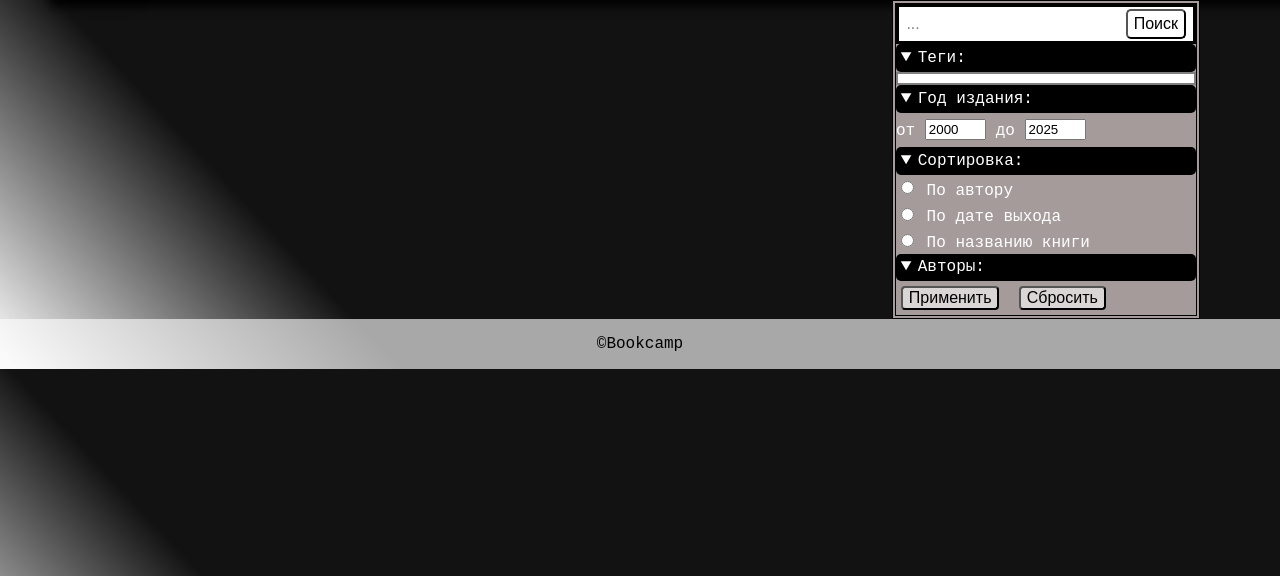
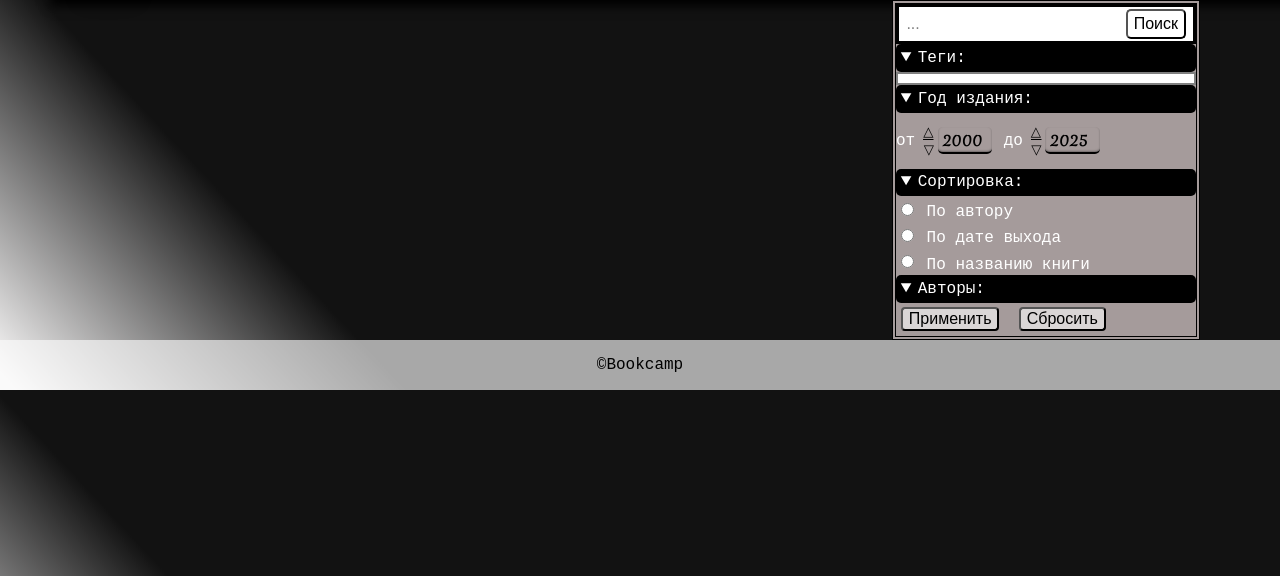
Before and after one commit to kollvan/book-camp, a Django app: page /books/catalog/1/ in a window 1280 px wide. Shown: the part 50-626 px from the top of the page. Run offline with Django 5.2, Linux system fonts and the light colour scheme; data that the repository does not hold is empty; parts of the project's set-up code (start-up, migrations or seed data) failed here and were passed over.

Commit message:
Redesign, Add. Redesign input fields 'from_year', 'to_year' of filter for page catalog. Added js script for input fields 'from_year', 'to_year'.

```diff
--- a/compose.yml
+++ b/compose.yml
@@ -7,7 +7,7 @@ services:
       - POSTGRES_PASSWORD=${POSTGRES_PASS}
       - POSTGRES_DB=${POSTGRES_DB_NAME}
     volumes:
-      - postgres_data:/var/lib/postgres/data
+      - postgres_data:/var/lib/postgresql/data
     networks:
       - bcnet
     healthcheck:
@@ -62,7 +62,7 @@ services:
     build:
       context: .
       dockerfile: Dockerfile-redis
-    image: cont_redis
+    image: cache_redis
     container_name: redis-server
     environment:
       - REDIS_PASSWORD=${REDIS_PASSWORD}
--- a/goods/templates/goods/catalog.html
+++ b/goods/templates/goods/catalog.html
@@ -6,6 +6,7 @@
     <link rel="stylesheet" href="{% static 'bookcamp/css/pagination.css' %}">
     <link rel="stylesheet" href="{% static 'bookcamp/css/card.css' %}">
     <link rel="stylesheet" href="{% static 'bookcamp/css/card-catalog.css'%}">
+    <link rel="stylesheet" href="{% static 'bookcamp/css/filters-style.css'%}">
 {% endblock %}
 
 {% block section %}
@@ -124,16 +125,41 @@
                         <summary class="inscription">
                             Год издания:
                         </summary>
-                        <label for="id_year_publication1">
+                        <div class="choice-number">
+                            <label for="from-year-publication">
                             от
-                        </label>
-                        <input id="id_year_publication1" name="year_from"
-                               value="{% if year_from %}{{ year_from }}{% else %}2000{% endif %}" type="number">
-                        <label for="id_year_publication2">
-                            до
-                        </label>
-                        <input id="id_year_publication2" name="year_to"
-                               value="{% if year_to %}{{ year_to }}{% else %}2025{% endif %}" type="number">
+                            </label>
+                            <div class="choice-number">
+                                <div class="scroll-buttons">
+                                    <div>
+                                        <button id="button-from-up" class="button-up" type="button"></button>
+                                    </div>
+                                    <div>
+                                        <button type="button" id="button-from-down" class="button-down"></button>
+                                    </div>
+                                </div>
+                                <input class="select-number" id="from-year-publication" name="year_from"
+                                       min="0" max="3000"
+                                    value="{% if year_from %}{{ year_from }}{% else %}2000{% endif %}" type="number">
+                                <span></span>
+                            </div>
+                            <label for="to-year-publication">
+                                до
+                            </label>
+                            <div class="choice-number">
+                                <div class="scroll-buttons">
+                                    <div>
+                                        <button id="button-to-up" class="button-up" type="button"></button>
+                                    </div>
+                                    <div>
+                                        <button type="button" id="button-to-down" class="button-down"></button>
+                                    </div>
+                                </div>
+                                <input id="to-year-publication" name="year_to" min="0" max="3000" class="select-number"
+                                value="{% if year_to %}{{ year_to }}{% else %}2025{% endif %}" type="number">
+                                <span></span>
+                            </div>
+                        </div>
                     </details>
                     <details open="true" class="filter-container">
                         <summary class="inscription">
@@ -185,6 +211,7 @@
 {% endblock %}
 {% block scripts %}
     <script type="text/javascript" src="{% static 'bookcamp/js/generic.js' %}"></script>
+    <script type="text/javascript" src="{% static 'bookcamp/js/generic-filter-functional.js' %}"></script>
     <script type="text/javascript" src="{% static 'bookcamp/js/script-btns.js'%}"></script>
     <script type="text/javascript" src="{% static 'bookcamp/js/external-scripts-inventory.js'%}"></script>
 {% endblock %}
--- a/inventory/templates/inventory/inventory.html
+++ b/inventory/templates/inventory/inventory.html
@@ -158,6 +158,7 @@
 {% endblock %}
 {% block scripts %}
     <script type="text/javascript" src="{% static 'bookcamp/js/generic.js' %}"></script>
+    <script type ="text/javascript" src="{% static 'bookcamp/js/generic-filter.js'%}"></script>
     <script type="text/javascript" src="{% static 'bookcamp/js/scripts-inventory.js'%}"></script>
     <script type="text/javascript" src="{% static 'bookcamp/js/external-scripts-inventory.js'%}"></script>
 {% endblock %}
--- /dev/null
+++ b/static/bookcamp/css/filters-style.css
@@ -0,0 +1,75 @@
+input[type="number"]::-webkit-inner-spin-button,
+input[type="number"]::-webkit-outer-spin-button {
+    display: none;
+}
+input[type="number"]:invalid + span:after {
+	content: '✖';
+	color: rgb(41, 28, 28);
+
+}
+input[type="number"]:invalid + span:hover{
+    color: blue;
+}
+
+.scroll-buttons {
+    display: flex;
+    flex-direction: column;
+    justify-content: space-around;
+    gap: 0.1em;
+}
+
+.scroll-buttons > div {
+    height: 50%;
+    display: flex;
+    align-items: center;
+    justify-content: center;
+}
+
+.button-up,
+.button-down {
+    padding: 0;
+    border: none;
+    background: transparent;
+    cursor: pointer;
+}
+.button-up::after {
+    /*content: "↑";*/
+    /*content: "\25b2";*/
+    content: "\25b3";
+    border-bottom: 0.5px solid black;
+    padding-bottom: 0.1px;
+    border-right: 0.5px solid transparent;
+}
+.button-down::after {
+    /*content: "↓";*/
+    content: "\25bd";
+    /*content: "\25bc";*/
+}
+.button-down:active::after,
+.button-up:active::after{
+    color: rgb(145, 35, 15);
+    border-right: 0.5px solid black;
+    border-bottom: 0.5px solid black;
+}
+.choice-number{
+    display: flex;
+    justify-content: left;
+    align-items: center;
+    gap: 0.5em;
+    padding-block: 0.2em;
+}
+.choice-number > div{
+    display: flex;
+    gap: 0.2em;
+}
+.select-number{
+    background-color: transparent;
+    border: none;
+    border-bottom: 2px solid #000000;
+    border-radius: 5px;
+    font-size: 1em;
+    padding-left: 0.3em;
+    box-shadow: 0px -1px 2px 0px #6e6868 inset;
+    align-items: center;
+    font-family: 'Merienda', 'Times New Roman', Times, serif;
+}
--- a/static/bookcamp/css/inventory.css
+++ b/static/bookcamp/css/inventory.css
@@ -1,5 +1,5 @@
 .row{
-    grid-template-columns: repeat(5, 3fr);
+    grid-template-columns: repeat(4, 3fr);
 }
 .inventory-search-container{
     display: flex;
@@ -23,7 +23,7 @@
 }
 @media (max-width: 1500px){
     .row{
-        grid-template-columns: repeat(4, 1fr);
+        grid-template-columns: repeat(3, 1fr);
     }
 }
 @media (max-width: 1360px){
--- a/static/bookcamp/css/style.css
+++ b/static/bookcamp/css/style.css
@@ -251,6 +251,7 @@ input:checked + label{
     grid-row-end: 3;
     border: 4px double black;
     min-width: 300px;
+
 }
 
 .container-search{
```
Also changed, not shown: functional_tests/base.py (+7 -1 lines), functional_tests/test_inventory.py (+9 -5 lines), static/bookcamp/js/generic-filter-functional.js (added, +32 -0 lines).
